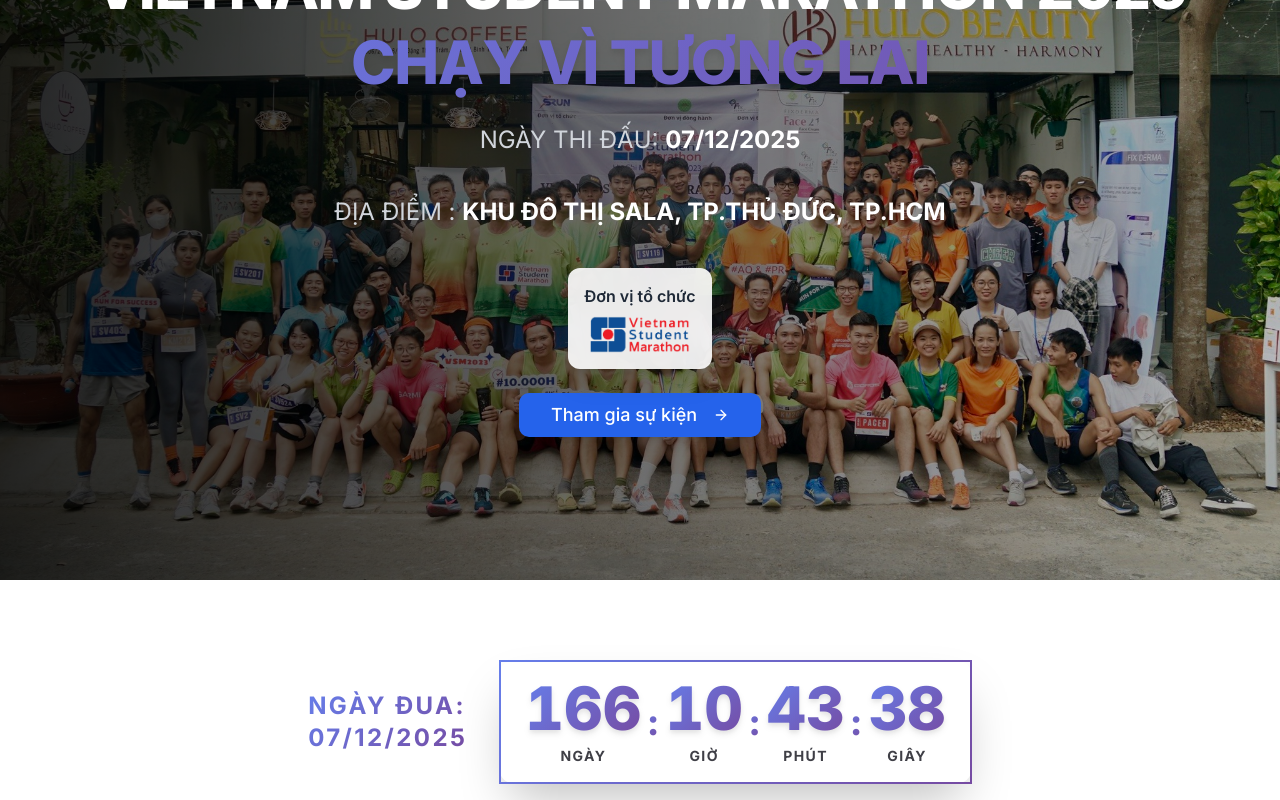
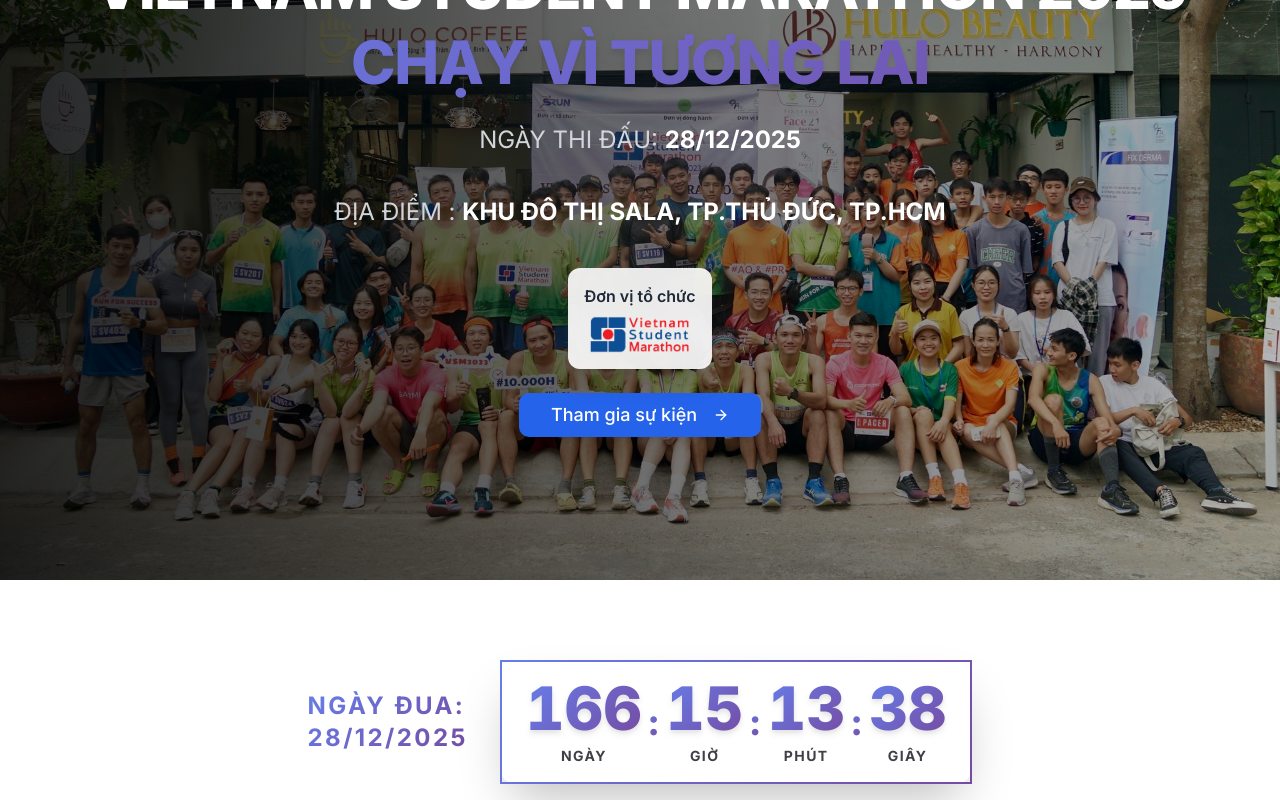
Before and after one commit to NguyenDung0101/VSM-events-v1, a Next.js app: page / in a window 1280 px wide. Shown: the part 220-1020 px from the top of the page. Built offline with nearby package versions, Linux system fonts and the light colour scheme.

Commit message:
update ngày

```diff
--- a/app/layout.tsx
+++ b/app/layout.tsx
@@ -23,8 +23,14 @@ export const metadata: Metadata = {
   title: "VSM - Vietnam Student Marathon",
   description:
     "Trang chủ chính thức của Vietnam Student Marathon - Nơi kết nối cộng đồng chạy bộ sinh viên Việt Nam",
-  generator: "VSM Frontend",
-  applicationName: "VSM Frontend",
+  generator: "VSM - Vietnam Student Marathon",
+  applicationName: "VSM - Vietnam Student Marathon",
+  authors: [
+    {
+      name: "VSM Team",
+      url: "https://vsm.com.vn",
+    },
+  ],
   keywords: [
     "VSM",
     "Vietnam Student Marathon",
--- a/app/page.tsx
+++ b/app/page.tsx
@@ -17,7 +17,7 @@ export default function HomePage() {
       <Navbar />
       <main>
         <HeroSection />
-        <CountdownTimer eventDate="2025-12-28T00:00:00" />
+        <CountdownTimer eventDate="2025-12-28T04:30:00" />
         <AboutSection />
         <Stats />
         <SportsCommunityStory />
--- a/components/home/countdown-timer.tsx
+++ b/components/home/countdown-timer.tsx
@@ -44,7 +44,7 @@ export function CountdownTimer({ eventDate }: CountdownTimerProps) {
     <div className="flex flex-col items-center justify-center py-6 sm:py-10 gap-4 w-full">
       <div className="flex flex-col sm:flex-row items-center justify-center mt-6 sm:mt-10 gap-4 sm:gap-8 w-full">
         <div className="flex flex-col text-xl sm:text-2xl font-bold tracking-widest gradient-text uppercase text-center sm:text-left">
-          Ngày đua: <span className="block sm:inline">07/12/2025</span>
+          Ngày đua: <span className="block sm:inline">28/12/2025</span>
         </div>
         {!timeLeft ? (
           <motion.p
--- a/components/home/hero-section.tsx
+++ b/components/home/hero-section.tsx
@@ -71,7 +71,7 @@ export function HeroSection() {
             animate={{ opacity: 1, y: 0 }}
             transition={{ duration: 0.8, delay: 0.4 }}
           >
-            NGÀY THI ĐẤU: <strong className="text-white">07/12/2025</strong>
+            NGÀY THI ĐẤU: <strong className="text-white">28/12/2025</strong>
           </motion.p>
           <motion.p
             className="text-lg md:text-2xl mb-10 text-gray-300 max-w-2xl mx-auto"
```
